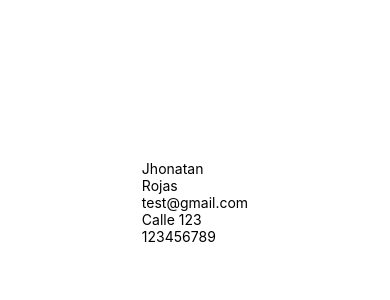
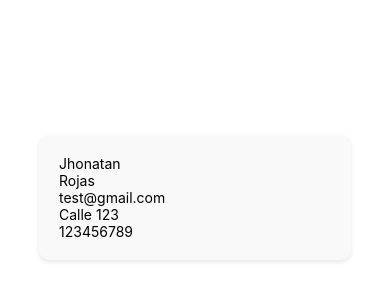
Before and after one commit to Jhonatanisai8/crud-empleados, a React Native app in the folder app-registro-empleados/: screen / in a window 390 px wide. Shown: the part 220-520 px from the top of the page. Built offline with nearby package versions, Linux system fonts and the light colour scheme.

Commit message:
feat: add CrudCard component and integrate it into the main App view

```diff
--- a/app-registro-empleados/App.js
+++ b/app-registro-empleados/App.js
@@ -23,5 +23,6 @@ const styles = StyleSheet.create({
     backgroundColor: "#fff",
     alignItems: "center",
     justifyContent: "center",
-  },
+  }
+
 });
--- a/app-registro-empleados/components/CrudCard.jsx
+++ b/app-registro-empleados/components/CrudCard.jsx
@@ -1,16 +1,38 @@
-import { Text, View } from "react-native";
+import { StyleSheet, Text, View } from "react-native";
 import React from "react";
 
 const CrudCard = ({ nombre, apellido, correo, direccion, telefono }) => {
   return (
-    <View>
-      <Text>{nombre}</Text>
-      <Text>{apellido}</Text>
-      <Text>{correo}</Text>
-      <Text>{direccion}</Text>
-      <Text>{telefono}</Text>
+    <View style={styles.card}>
+      <View>
+        <Text style={styles.nombre}>{nombre}</Text>
+        <Text style={styles.apellido}>{apellido}</Text>
+        <Text style={styles.email}>{correo}</Text>
+        <Text style={styles.direccion}>{direccion}</Text>
+        <Text style={styles.telefono}>{telefono}</Text>
+      </View>
     </View>
   );
 };
+const styles = StyleSheet.create({
+  card: {
+    borderRadius: 10,
+    padding: 20,
+    marginBottom: 10,
+    shadowColor: "#000",
+    shadowOffset: { width: 0, height: 2 },
+    shadowOpacity: 0.1,
+    shadowRadius: 4,
+    elevation: 3,
+    backgroundColor: "#f9f9f9",
+    width: "80%",
+  },
+  nombre: {},
+  apellido: {},
+  email: {},
+  direccion: {},
+  telefono: {},
+  buttonText: {},
+});
 
 export default CrudCard;
```
